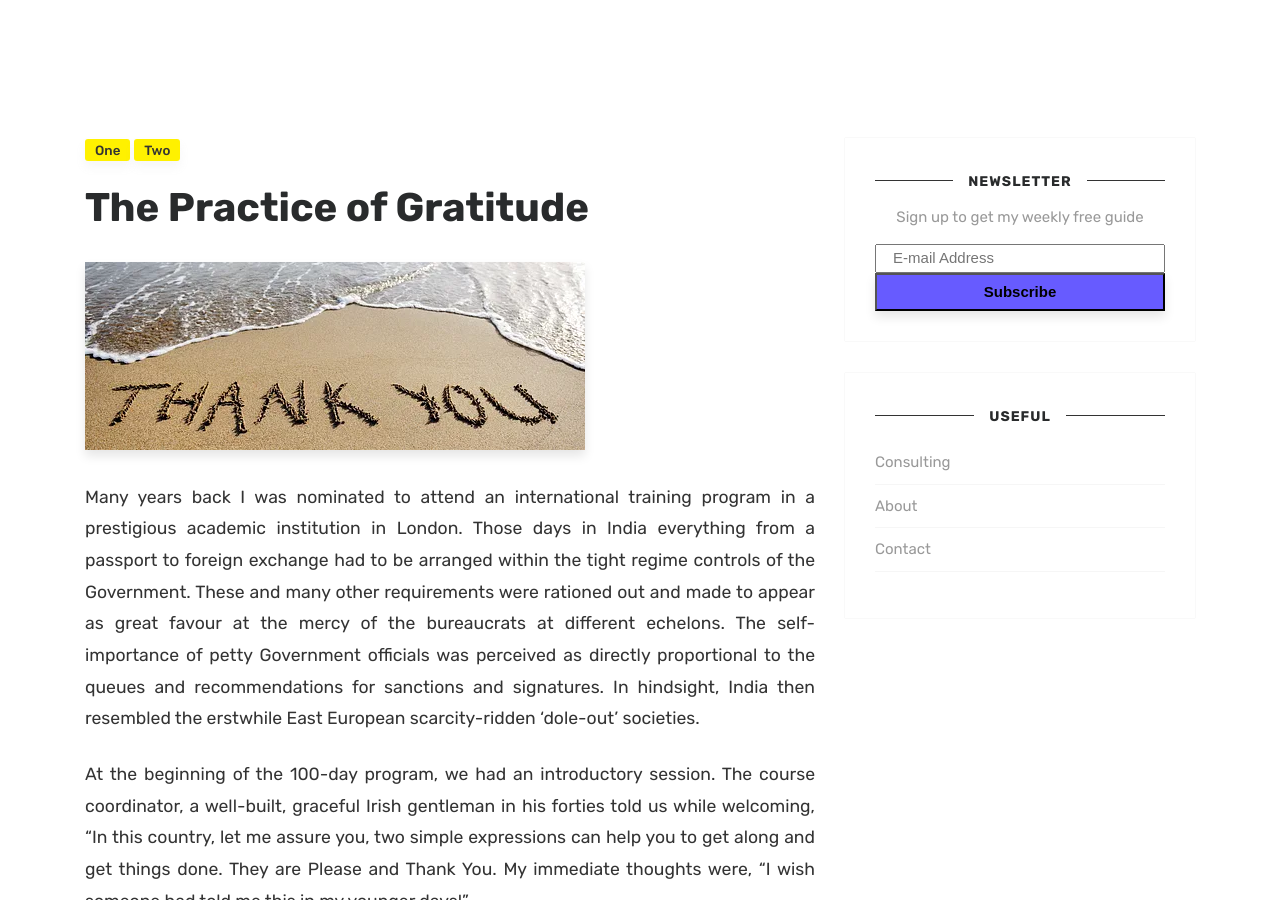
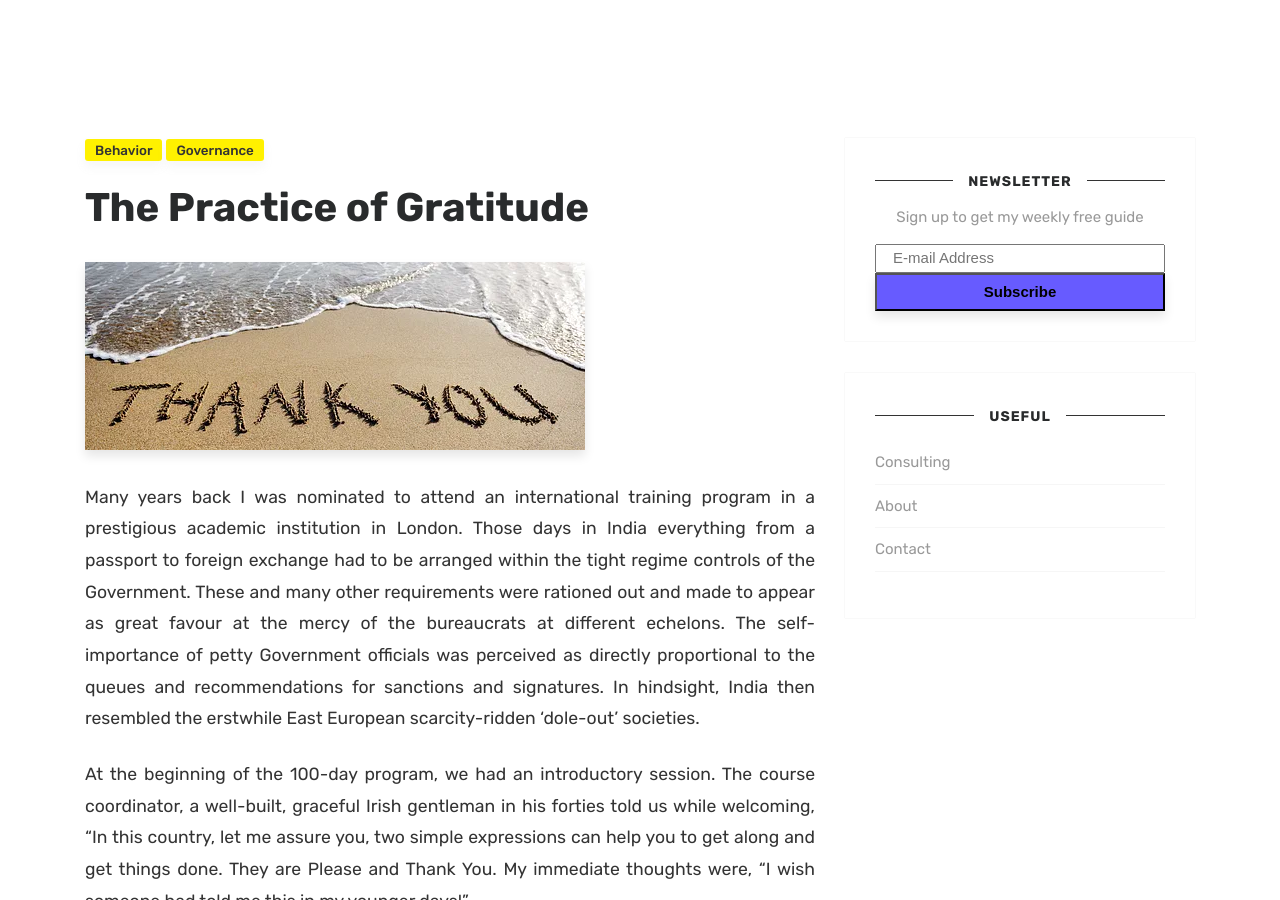
Before and after one commit to rohanharikr/RaviKumarPillai, a Jekyll site: the page built from _posts/2018-01-12-the-practice-of-gratitude.md, in a window 1280 px wide and 900 px high. Built offline with Jekyll 4.4.1, drawn with Linux system fonts in a browser that asks for light colours; comment, search, counter and statistics services are not loaded.

Commit message:
Update from Forestry.io Ravi Kumar updated _posts/2018-01-12-the-practice-of-gratitude.md

```diff
--- a/_posts/2018-01-12-the-practice-of-gratitude.md
+++ b/_posts/2018-01-12-the-practice-of-gratitude.md
@@ -1,12 +1,14 @@
 ---
 layout: post-right-sidebar
-title:  "The Practice of Gratitude"
+title: The Practice of Gratitude
 author: Ravi
-categories: [ one, two ]
+categories:
+- governance
+- behavior
 image: assets/images/gratitude.jpg
 comments: true
+
 ---
-
 Many years back I was nominated to attend an international training program in a prestigious academic institution in London. Those days in India everything from a passport to foreign exchange had to be arranged within the tight regime controls of the Government. These and many other requirements were rationed out and made to appear as great favour at the mercy of the bureaucrats at different echelons. The self-importance of petty Government officials was perceived as directly proportional to the queues and recommendations for sanctions and signatures. In hindsight, India then resembled the erstwhile East European scarcity-ridden ‘dole-out’ societies.
 
 At the beginning of the 100-day program, we had an introductory session. The course coordinator, a well-built, graceful Irish gentleman in his forties told us while welcoming, “In this country, let me assure you, two simple expressions can help you to get along and get things done. They are Please and Thank You. My immediate thoughts were, “I wish someone had told me this in my younger days!”
```
